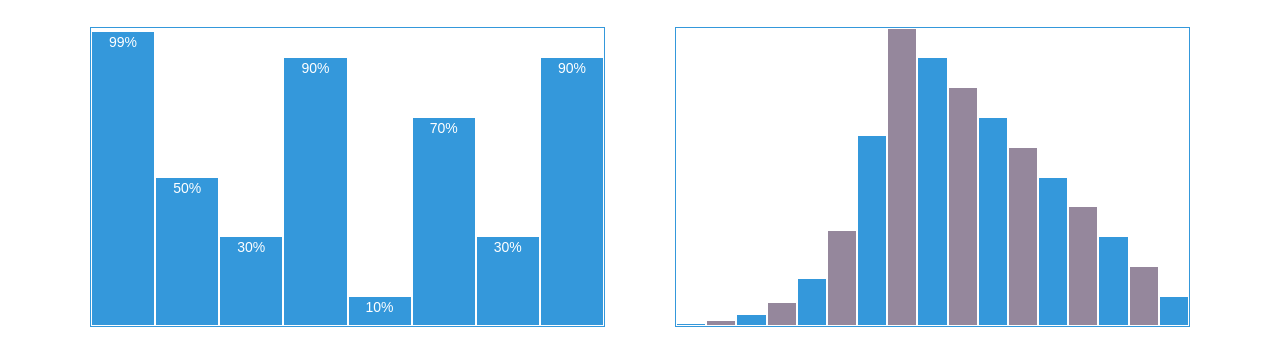
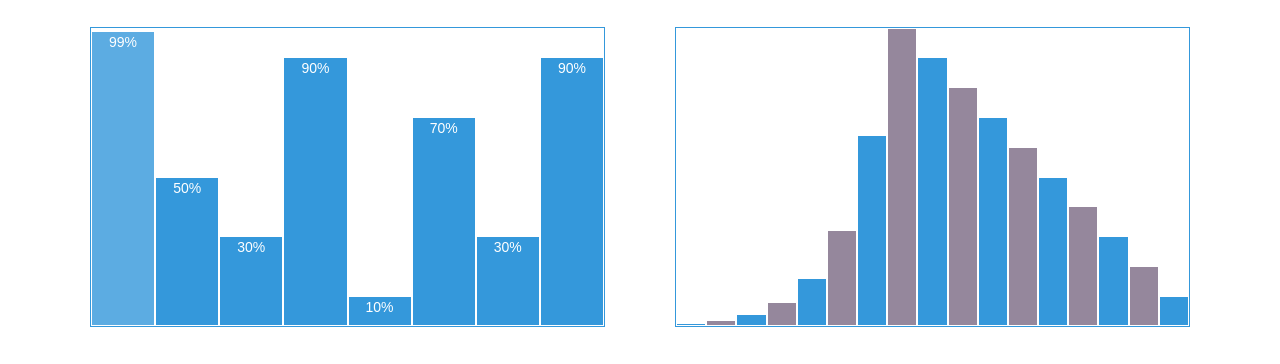
Before and after one commit to asciimoo/cssplot, a plain HTML site: page index.html in a window 1280 px wide. In both pictures the pointer is over the item "99%". Shown: the part 126-490 px from the top of the page. Drawn offline with nearby package versions, Linux system fonts and the light colour scheme.

Commit message:
[enh] less hover opacity

```diff
--- a/index.html
+++ b/index.html
@@ -15,6 +15,7 @@
     .vertical-chart ul li { min-height: 12px; }
     .pad ul li { padding: 8px; }
     a { color: #3498db; text-decoration: none; }
+    .plot-container li:hover { opacity: 0.8; }
     </style>
 
 </head>
```
